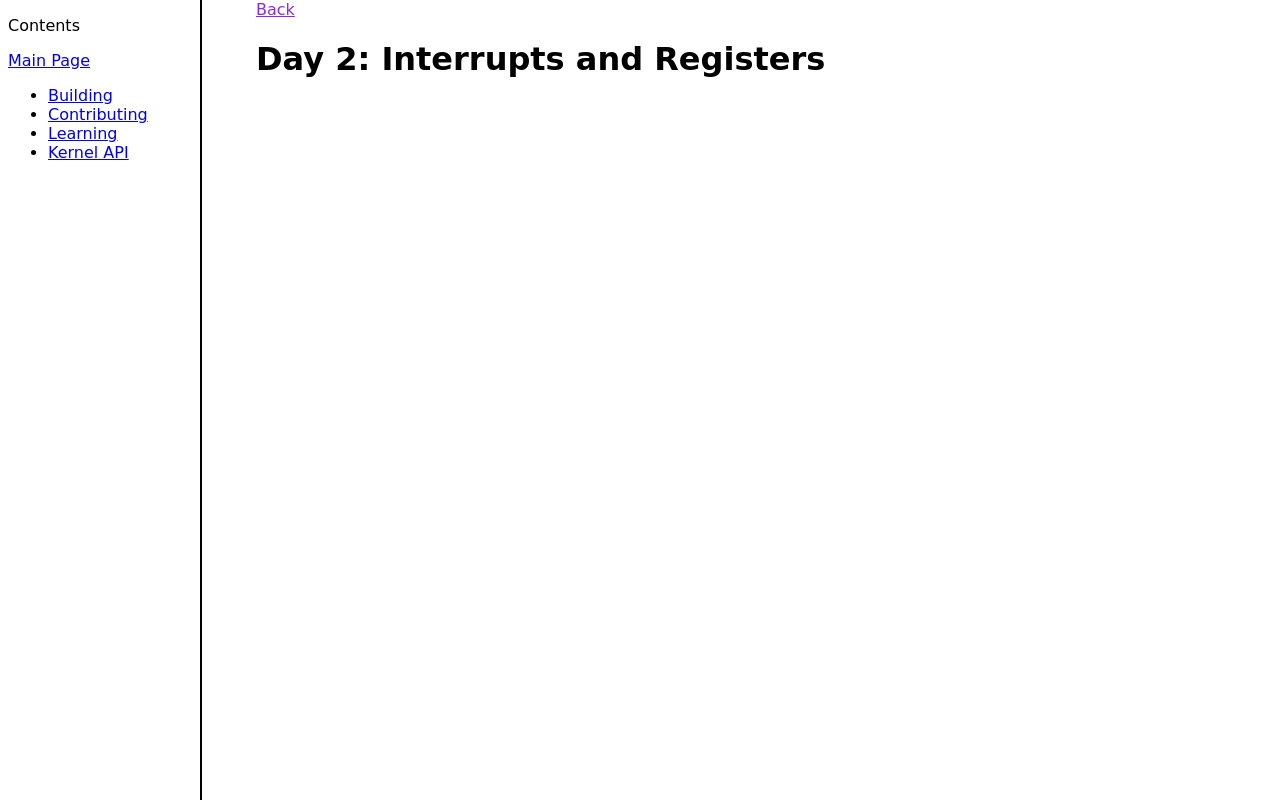
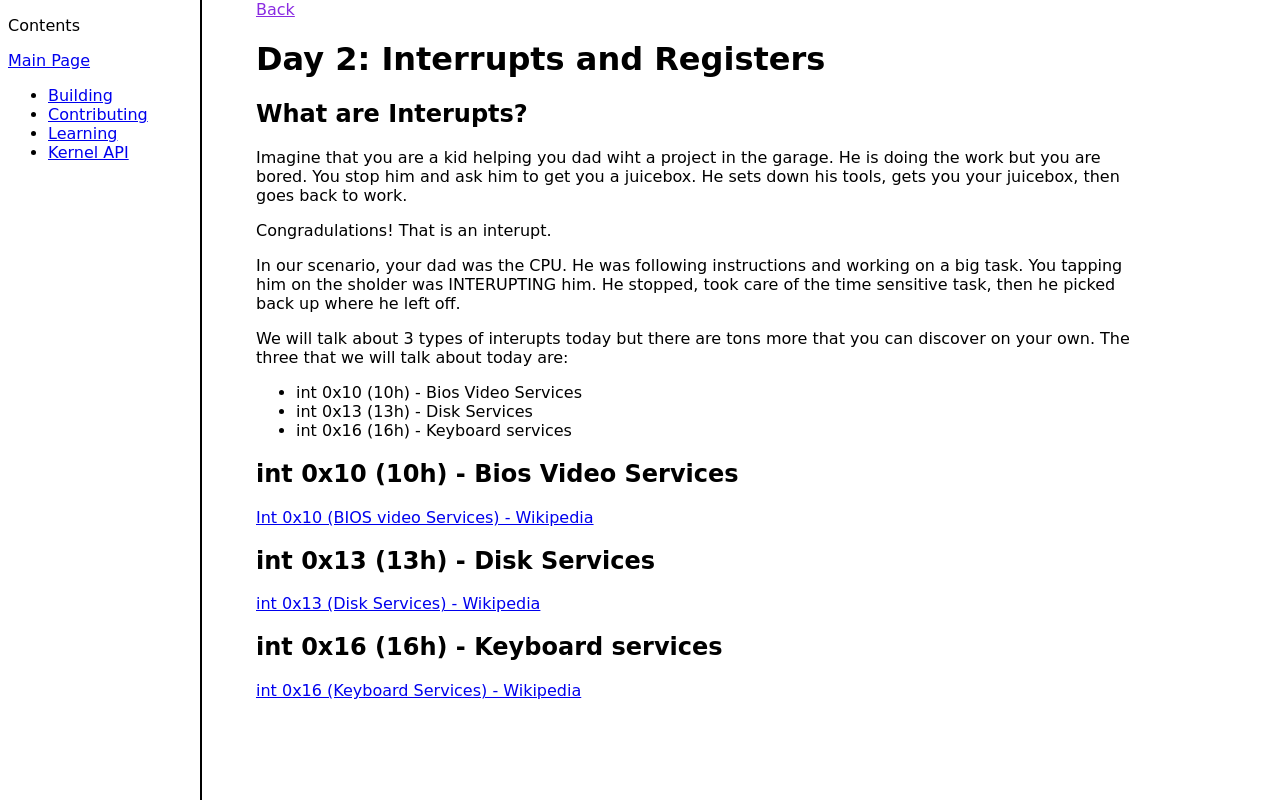
Before and after one commit to pounce-dev/website, a Flask app: template templates/learning/days/day2.html in a window 1280 px wide. Run offline with Flask 3, Linux system fonts and the light colour scheme; the template is opened without the code that fills it, so the values that code supplies are empty.

Commit message:
Added some basic outlines of the page. More content is needed!

```diff
--- a/templates/learning/days/day2.html
+++ b/templates/learning/days/day2.html
@@ -1,6 +1,42 @@
 {% extends 'default_page.html' %}
 {% block title %}Day 2: Interrupts and Registers{% endblock %}
 {% block content %}
+<!--explain what we are doing with intigers-->
     <h1>Day 2: Interrupts and Registers</h1>
-    <p></p>
+    <h2>What are Interupts?</h2>
+    <p>Imagine that you are a kid helping you dad wiht a project in the garage. He is doing the work but you are bored. You stop him and ask him to get you a juicebox. He sets down his tools, gets you your juicebox, then goes back to work.</p>
+
+    <p>Congradulations! That is an interupt.</p>
+
+    <p> In our scenario, your dad was the CPU. He was following instructions and working on a big task. You tapping him on the sholder was INTERUPTING him. He stopped, took care of the time sensitive task, then he picked back up where he left off.</p>
+
+    <p>We will talk about 3 types of interupts today but there are tons more that you can discover on your own. The three that we will talk about today are:</p>
+
+    <ul>
+        <li>int 0x10 (10h) - Bios Video Services</li>
+        <li>int 0x13 (13h) - Disk Services</li>
+        <li>int 0x16 (16h) - Keyboard services</li>
+
+    </ul>
+
+    <h2>int 0x10 (10h) - Bios Video Services</h3>
+<!--Insert an example of using 'int 0x10' and an explanation of what is is-->
+
+        <p>
+        <a href="https://en.wikipedia.org/wiki/INT_10H">Int 0x10 (BIOS video Services) - Wikipedia </a>
+        </p>
+
+
+    <h2> int 0x13 (13h) - Disk Services </h2>
+<!--Insert an example of using 'int 0x13' and an explanation of what is is-->
+
+    <a href="https://en.wikipedia.org/wiki/INT_13H"> int 0x13 (Disk Services) - Wikipedia </a>
+    <p> </p>
+
+
+    <h2>int 0x16 (16h) - Keyboard services</h2>
+<!--Insert an example of using 'int 0x16' and an explanation of what is is-->
+
+    <a href="https://en.wikipedia.org/wiki/INT_16H"> int 0x16 (Keyboard Services) - Wikipedia</a>
+    <p>    </p>
 {% endblock %}
```
